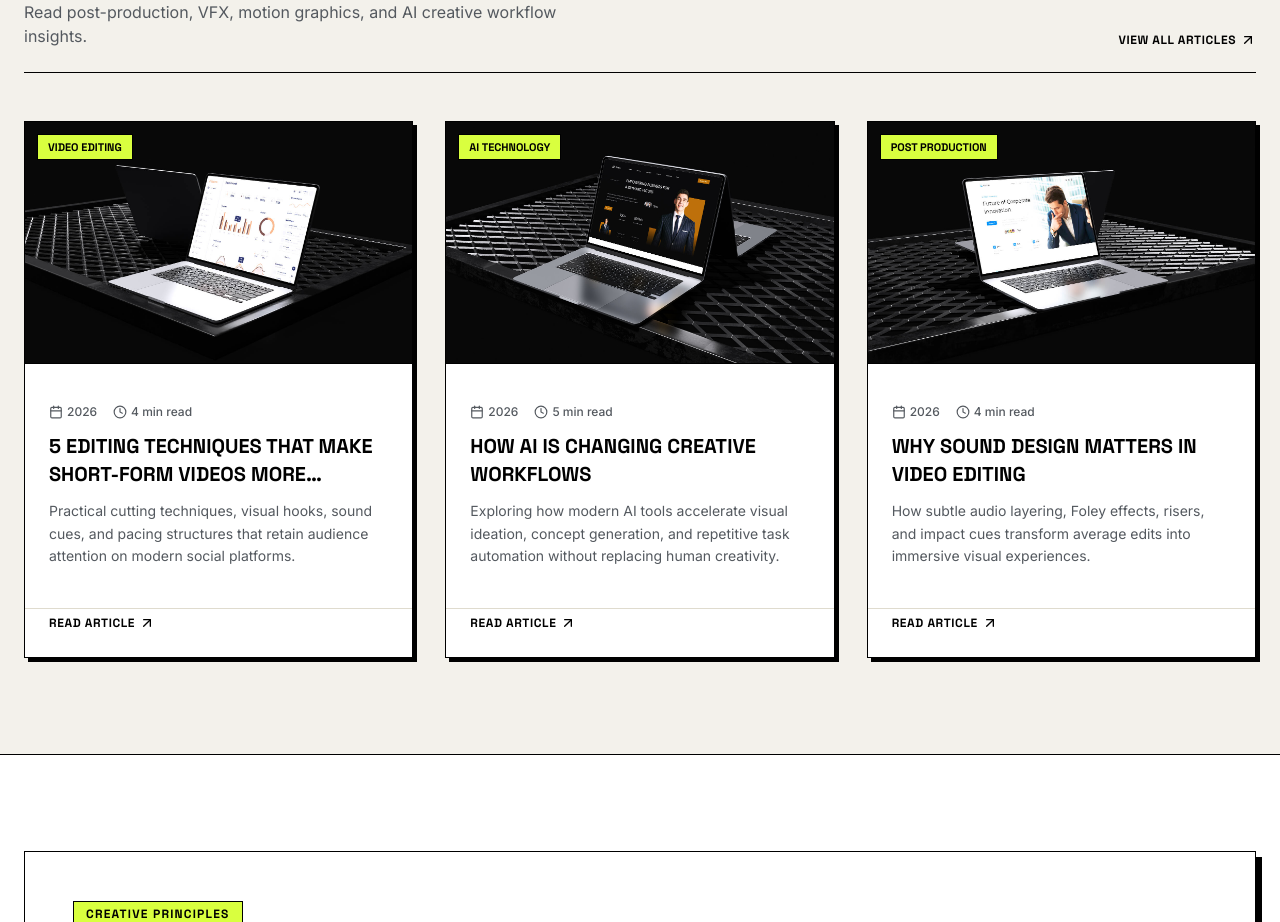
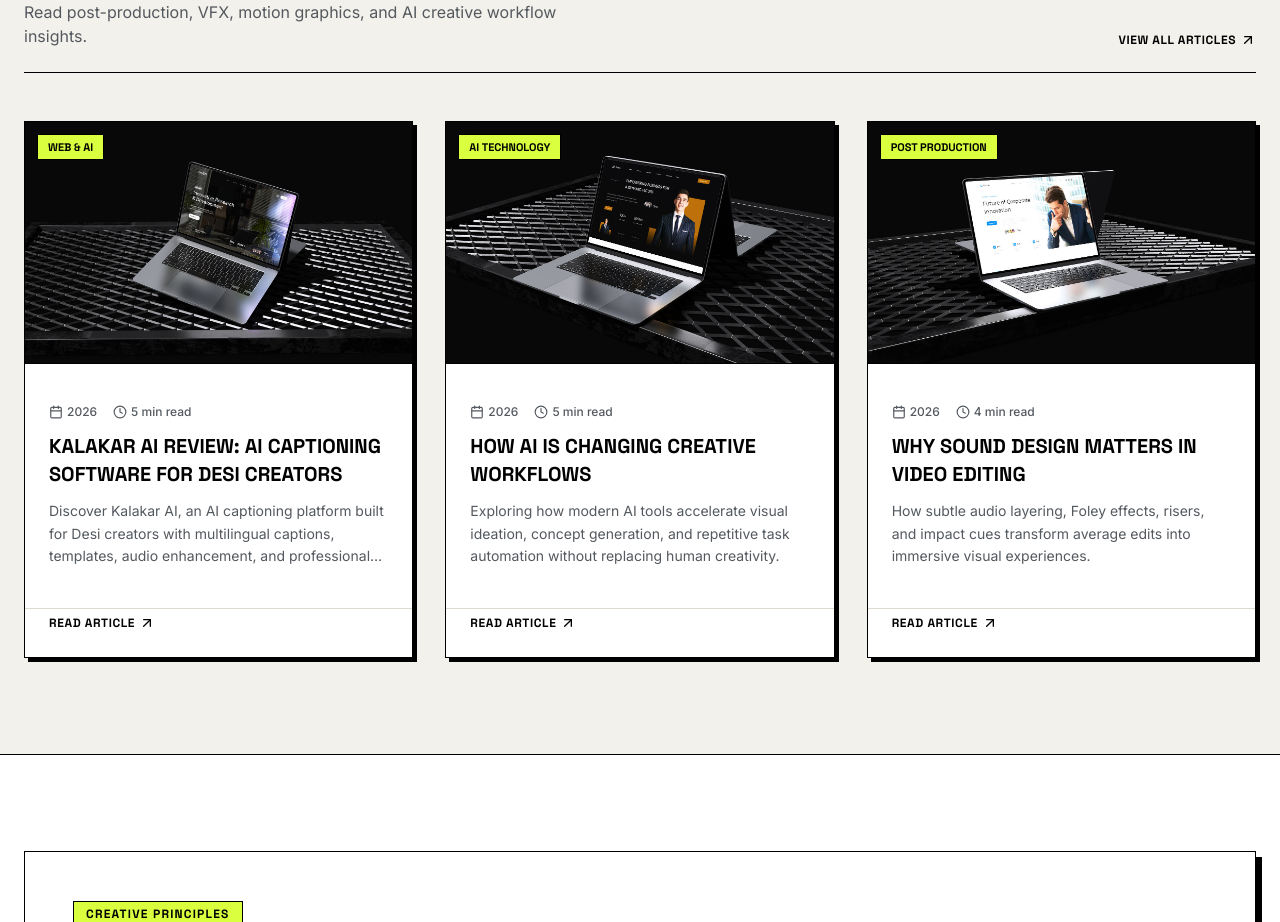
Before and after one commit to thesmsaad-hash/v3, a React (Vite) app: page / in a window 1280 px wide. Shown: the part 5960-6882 px from the top of the page. Built offline with nearby package versions, Linux system fonts and the light colour scheme; no server answers.

Commit message:
fix(blog): update default article 1 to use Kalakar cover image works4.jpg

```diff
--- a/src/data/siteData.ts
+++ b/src/data/siteData.ts
@@ -408,12 +408,12 @@ export const projectsData: ProjectItem[] = [
 export const blogsData: BlogPost[] = [
   {
     id: "1",
-    title: "5 Editing Techniques That Make Short-Form Videos More Engaging",
-    excerpt: "Practical cutting techniques, visual hooks, sound cues, and pacing structures that retain audience attention on modern social platforms.",
-    category: "Video Editing",
+    title: "Kalakar AI Review: AI Captioning Software for Desi Creators",
+    excerpt: "Discover Kalakar AI, an AI captioning platform built for Desi creators with multilingual captions, templates, audio enhancement, and professional editing integrations.",
+    category: "Web & AI",
     date: "2026",
-    readTime: "4 min read",
-    image: "/assets/images/works1.jpg",
+    readTime: "5 min read",
+    image: "/assets/images/works4.jpg",
     author: "SM SAAD"
   },
   {
```
